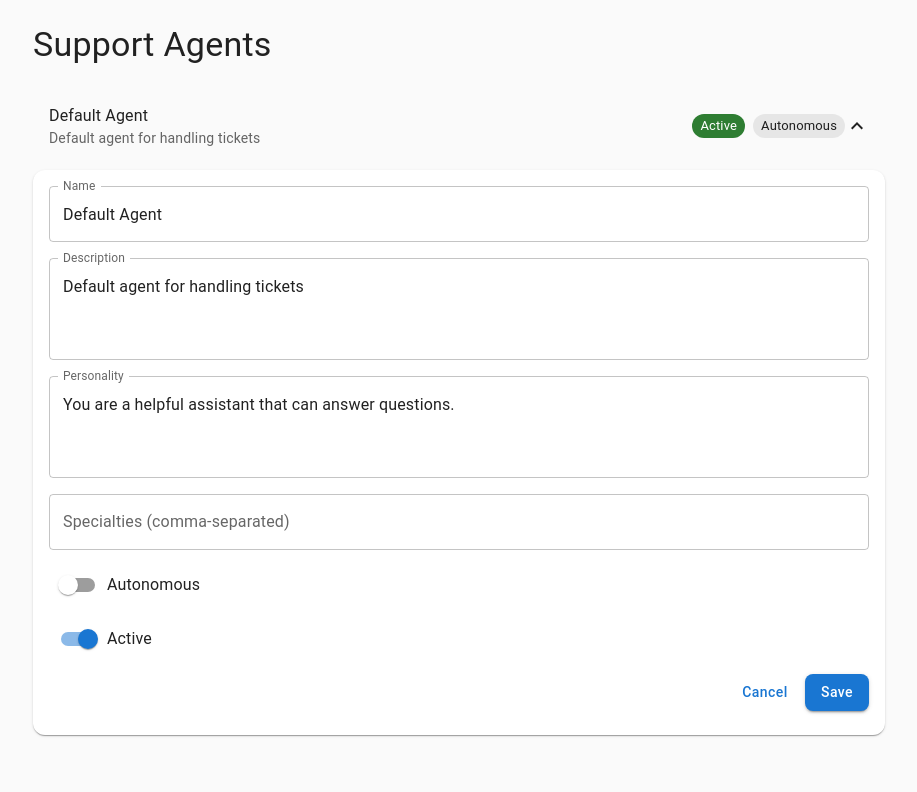
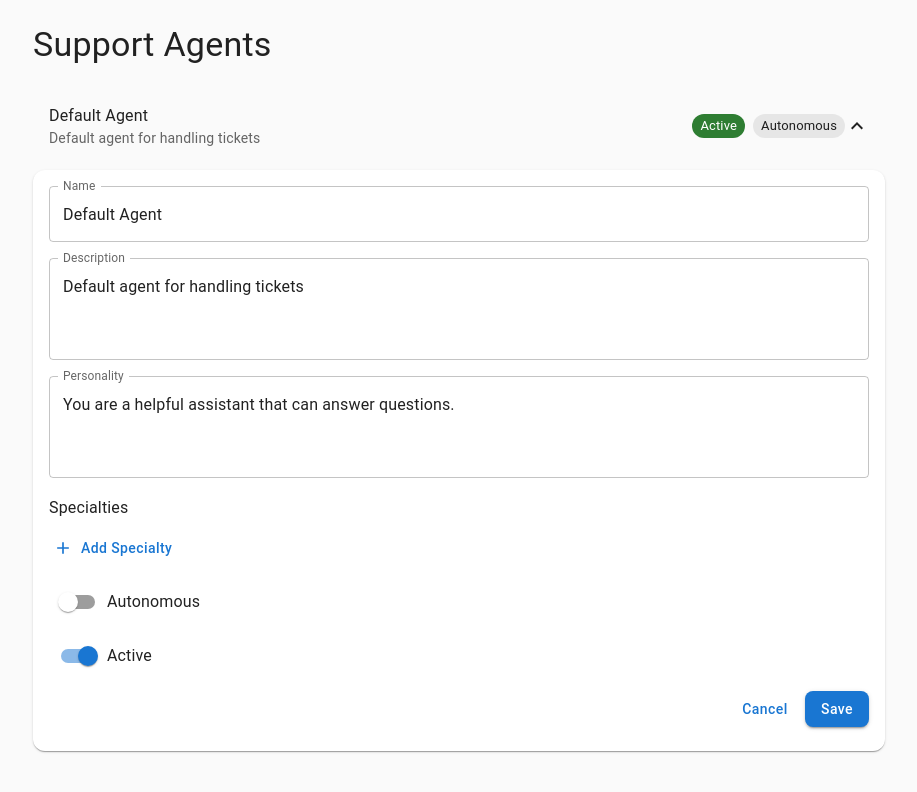
Before and after one commit to RomainJeff/openai-hackathon-vivalehack, a Next.js app: page /agents in a window 1280 px wide. Both pictures are taken after a click on the button 640 px from the left and 125 px from the top of the page. Shown: the top 792 px of the page, without its empty margins (181-1098 px from the left). Built offline with nearby package versions, Linux system fonts and the light colour scheme.

Commit message:
feat: specialty better ui

```diff
--- a/app/agents/page.tsx
+++ b/app/agents/page.tsx
@@ -19,8 +19,9 @@ import {
   ListItemButton,
   FormControlLabel,
   Chip,
+  IconButton,
 } from "@mui/material";
-import { ExpandLess, ExpandMore } from "@mui/icons-material";
+import { ExpandLess, ExpandMore, Add, Remove } from "@mui/icons-material";
 import { SupportAgent } from "@/types/support-agent";
 import { useEffect, useState } from "react";
 import Link from "next/link";
@@ -73,14 +74,34 @@ export default function AgentsPage() {
     }
   };
 
-  const handleSpecialtiesChange = (e: React.ChangeEvent<HTMLInputElement>) => {
+  const handleSpecialtyChange = (index: number, value: string) => {
+    if (editingAgent) {
+      const newSpecialties = [...editingAgent.specialties];
+      newSpecialties[index] = value;
+      setEditingAgent({
+        ...editingAgent,
+        specialties: newSpecialties,
+      });
+    }
+  };
+
+  const handleAddSpecialty = () => {
     if (editingAgent) {
       setEditingAgent({
         ...editingAgent,
-        specialties: e.target.value.split(',').map(s => s.trim()),
+        specialties: [...editingAgent.specialties, ""],
       });
     }
-  }
+  };
+
+  const handleRemoveSpecialty = (index: number) => {
+    if (editingAgent) {
+      setEditingAgent({
+        ...editingAgent,
+        specialties: editingAgent.specialties.filter((_, i) => i !== index),
+      });
+    }
+  };
 
   const handleSave = async (agentId: string) => {
     if (!editingAgent) return;
@@ -176,13 +197,26 @@ export default function AgentsPage() {
                           multiline
                           rows={3}
                         />
-                         <TextField
-                          label="Specialties (comma-separated)"
-                          name="specialties"
-                          value={editingAgent.specialties.join(', ')}
-                          onChange={handleSpecialtiesChange}
-                          fullWidth
-                        />
+                        <Box>
+                          <Typography variant="subtitle1" sx={{ mb: 1 }}>Specialties</Typography>
+                          {editingAgent.specialties.map((specialty, index) => (
+                            <Stack direction="row" key={index} spacing={1} sx={{ mb: 1, alignItems: 'center' }}>
+                              <TextField
+                                placeholder="Enter a specialty description"
+                                value={specialty}
+                                onChange={(e) => handleSpecialtyChange(index, e.target.value)}
+                                fullWidth
+                                multiline
+                              />
+                              <IconButton onClick={() => handleRemoveSpecialty(index)} aria-label="Remove specialty">
+                                <Remove />
+                              </IconButton>
+                            </Stack>
+                          ))}
+                          <Button startIcon={<Add />} onClick={handleAddSpecialty}>
+                            Add Specialty
+                          </Button>
+                        </Box>
                         <FormControlLabel
                           control={
                             <Switch
```
